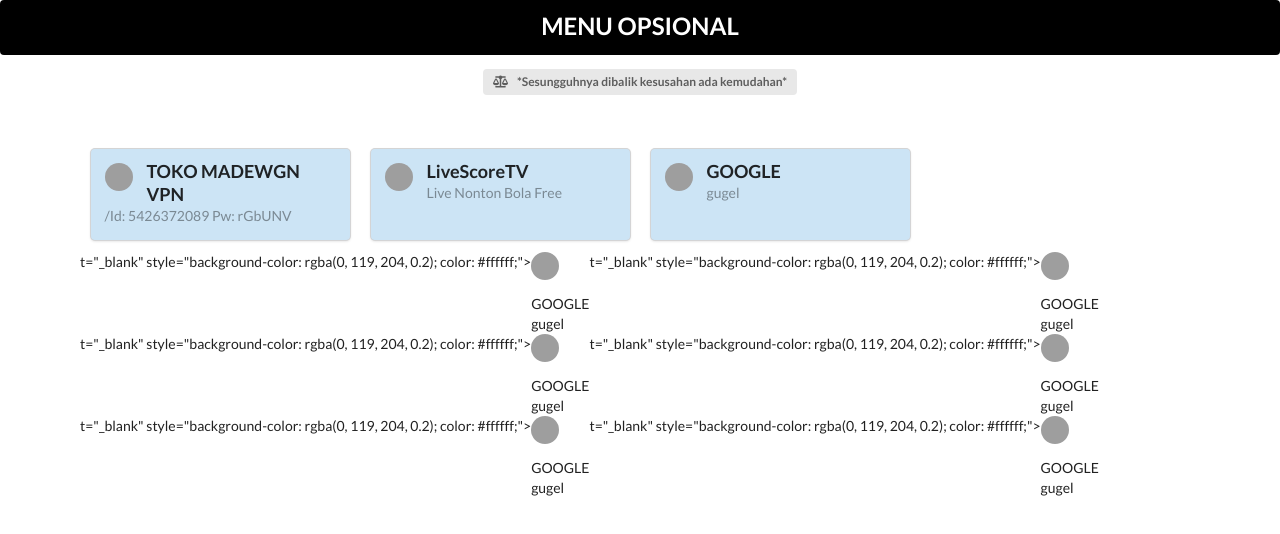
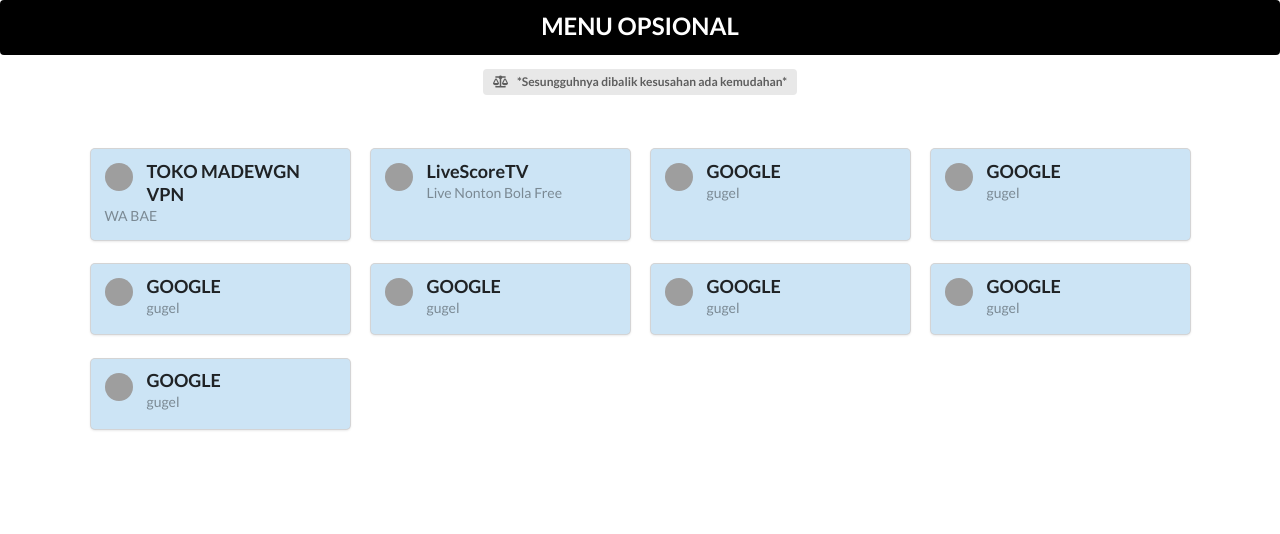
Before and after one commit to mw997/project, a plain HTML site: page home.html in a window 1280 px wide. Drawn offline with nearby package versions, Linux system fonts and the light colour scheme; grey boxes are pictures that could not be loaded.

Commit message:
Update home.html

```diff
--- a/home.html
+++ b/home.html
@@ -34,7 +34,7 @@
 
 
 
-    <a class="card" href=https://toko.madewgn.my.id/login" target="_blank" style="background-color: rgba(0, 119, 204, 0.2); color: #ffffff;"><div class="content"><img class="left floated avatar ui image" src=https://raw.githubusercontent.com/mw997/My-Files/main/loading.gif?sz=64&domain_url=https://toko.madewgn.my.id/login alt="Logo"></img><div class="header">TOKO MADEWGN VPN</div><div class="meta"><span >/Id: 5426372089 Pw: rGbUNV</span></div></div></a>
+    <a class="card" href=https://toko.madewgn.my.id/login" target="_blank" style="background-color: rgba(0, 119, 204, 0.2); color: #ffffff;"><div class="content"><img class="left floated avatar ui image" src=https://raw.githubusercontent.com/mw997/My-Files/main/loading.gif?sz=64&domain_url=https://toko.madewgn.my.id/login alt="Logo"></img><div class="header">TOKO MADEWGN VPN</div><div class="meta"><span >WA BAE</span></div></div></a>
 
 
      <a class="card" href=https://app.okee.site/" target="_blank" style="background-color: rgba(0, 119, 204, 0.2); color: #ffffff;"><div class="content"><img class="left floated avatar ui image" src=https://raw.githubusercontent.com/mw997/My-Files/main/spaceman-pp.gif?sz=64&domain_url=https://app.okee.site/ alt="Logo"></img><div class="header">LiveScoreTV</div><div class="meta"><span >Live Nonton Bola Free</span></div></div></a>
@@ -45,29 +45,29 @@
 
 
 
-    t="_blank" style="background-color: rgba(0, 119, 204, 0.2); color: #ffffff;"><div class="content"><img class="left floated avatar ui image" src=https://raw.githubusercontent.com/mw997/My-Files/main/spaceman-pp.gif?sz=64&domain_url=https://toko.madewgn.my.id/login alt="Logo"></img><div class="header">GOOGLE</div><div class="meta"><span >gugel</span></div></div></a>
+
+     <a class="card" href=https://google.com" target="_blank" style="background-color: rgba(0, 119, 204, 0.2); color: #ffffff;"><div class="content"><img class="left floated avatar ui image" src=https://raw.githubusercontent.com/mw997/My-Files/main/spaceman-pp.gif?sz=64&domain_url=https://toko.madewgn.my.id/login alt="Logo"></img><div class="header">GOOGLE</div><div class="meta"><span >gugel</span></div></div></a>
+
+
+
+     <a class="card" href=https://google.com" target="_blank" style="background-color: rgba(0, 119, 204, 0.2); color: #ffffff;"><div class="content"><img class="left floated avatar ui image" src=https://raw.githubusercontent.com/mw997/My-Files/main/spaceman-pp.gif?sz=64&domain_url=https://toko.madewgn.my.id/login alt="Logo"></img><div class="header">GOOGLE</div><div class="meta"><span >gugel</span></div></div></a>
 
 
 
 
-    t="_blank" style="background-color: rgba(0, 119, 204, 0.2); color: #ffffff;"><div class="content"><img class="left floated avatar ui image" src=https://raw.githubusercontent.com/mw997/My-Files/main/spaceman-pp.gif?sz=64&domain_url=https://toko.madewgn.my.id/login alt="Logo"></img><div class="header">GOOGLE</div><div class="meta"><span >gugel</span></div></div></a>
+     <a class="card" href=https://google.com" target="_blank" style="background-color: rgba(0, 119, 204, 0.2); color: #ffffff;"><div class="content"><img class="left floated avatar ui image" src=https://raw.githubusercontent.com/mw997/My-Files/main/spaceman-pp.gif?sz=64&domain_url=https://toko.madewgn.my.id/login alt="Logo"></img><div class="header">GOOGLE</div><div class="meta"><span >gugel</span></div></div></a>
 
 
 
 
-
-    t="_blank" style="background-color: rgba(0, 119, 204, 0.2); color: #ffffff;"><div class="content"><img class="left floated avatar ui image" src=https://raw.githubusercontent.com/mw997/My-Files/main/spaceman-pp.gif?sz=64&domain_url=https://toko.madewgn.my.id/login alt="Logo"></img><div class="header">GOOGLE</div><div class="meta"><span >gugel</span></div></div></a>
-
-
-
-    t="_blank" style="background-color: rgba(0, 119, 204, 0.2); color: #ffffff;"><div class="content"><img class="left floated avatar ui image" src=https://raw.githubusercontent.com/mw997/My-Files/main/spaceman-pp.gif?sz=64&domain_url=https://toko.madewgn.my.id/login alt="Logo"></img><div class="header">GOOGLE</div><div class="meta"><span >gugel</span></div></div></a>
+     <a class="card" href=https://google.com" target="_blank" style="background-color: rgba(0, 119, 204, 0.2); color: #ffffff;"><div class="content"><img class="left floated avatar ui image" src=https://raw.githubusercontent.com/mw997/My-Files/main/spaceman-pp.gif?sz=64&domain_url=https://toko.madewgn.my.id/login alt="Logo"></img><div class="header">GOOGLE</div><div class="meta"><span >gugel</span></div></div></a>
 
 
 
 
-    t="_blank" style="background-color: rgba(0, 119, 204, 0.2); color: #ffffff;"><div class="content"><img class="left floated avatar ui image" src=https://raw.githubusercontent.com/mw997/My-Files/main/spaceman-pp.gif?sz=64&domain_url=https://toko.madewgn.my.id/login alt="Logo"></img><div class="header">GOOGLE</div><div class="meta"><span >gugel</span></div></div></a>
+     <a class="card" href=https://google.com" target="_blank" style="background-color: rgba(0, 119, 204, 0.2); color: #ffffff;"><div class="content"><img class="left floated avatar ui image" src=https://raw.githubusercontent.com/mw997/My-Files/main/spaceman-pp.gif?sz=64&domain_url=https://toko.madewgn.my.id/login alt="Logo"></img><div class="header">GOOGLE</div><div class="meta"><span >gugel</span></div></div></a>
 
 
 
 
-    t="_blank" style="background-color: rgba(0, 119, 204, 0.2); color: #ffffff;"><div class="content"><img class="left floated avatar ui image" src=https://raw.githubusercontent.com/mw997/My-Files/main/spaceman-pp.gif?sz=64&domain_url=https://toko.madewgn.my.id/login alt="Logo"></img><div class="header">GOOGLE</div><div class="meta"><span >gugel</span></div></div></a>
+     <a class="card" href=https://google.com" target="_blank" style="background-color: rgba(0, 119, 204, 0.2); color: #ffffff;"><div class="content"><img class="left floated avatar ui image" src=https://raw.githubusercontent.com/mw997/My-Files/main/spaceman-pp.gif?sz=64&domain_url=https://toko.madewgn.my.id/login alt="Logo"></img><div class="header">GOOGLE</div><div class="meta"><span >gugel</span></div></div></a>
```
